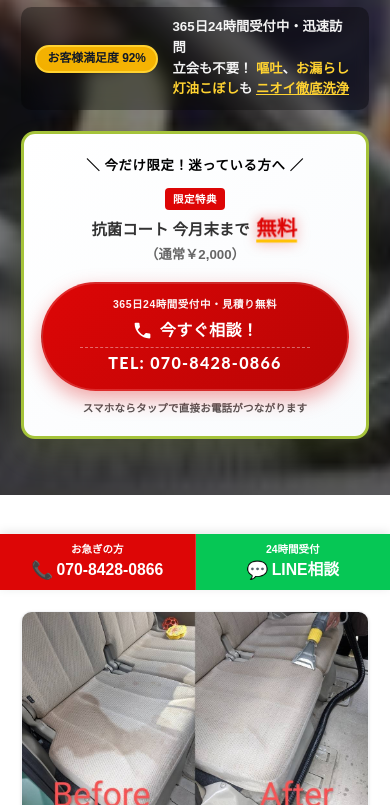
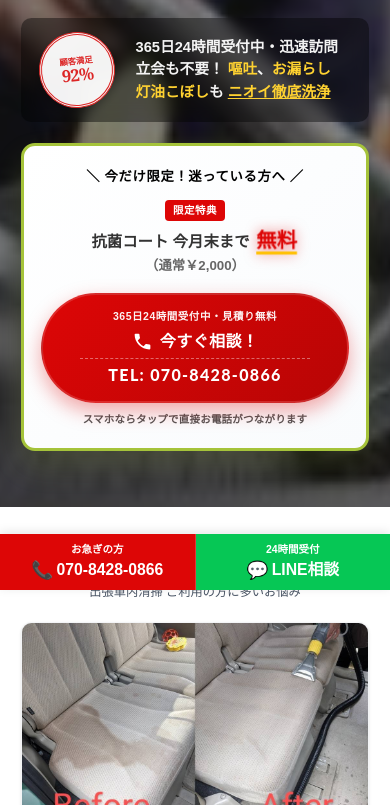
Before and after one commit to fins250903-arch/INS, an Astro site: page / in a window 390 px wide. Shown: the part 254-1059 px from the top of the page. Built offline with nearby package versions, Linux system fonts and the light colour scheme; Astro itself is replaced by a stand-in of ours.

Commit message:
style: ヘッダー最上部バナーの視認性改善、FV内太鼓判（丸ハンコ）の顧客満足度バナーへの変更、説明文の拡大

```diff
--- a/src/components/Header.astro
+++ b/src/components/Header.astro
@@ -40,7 +40,7 @@ import logoMark from '../assets/images/logo.png';
     </div>
   </div>
   <div
-    class="bg-primary text-white text-[10px] sm:text-xs py-1.5 px-3 sm:px-4 text-center font-bold leading-snug whitespace-pre-line"
+    class="bg-amber-400 text-black text-xs sm:text-sm md:text-base py-2.5 px-3 sm:px-4 text-center font-black tracking-wider leading-snug whitespace-pre-line border-b border-amber-500"
   >
     {`365日24時間受付中・迅速訪問\n立会も不要！ 嘔吐、お漏らし\n灯油こぼしも　ニオイ徹底洗浄`}
   </div>
--- a/src/components/LandingPage.astro
+++ b/src/components/LandingPage.astro
@@ -208,13 +208,12 @@ const formatDate = (value: string) => value.split(' ')[0].replace(/-/g, '.');
           <span class="mr-3 inline-block border-b-2 border-primary pb-0.5">地元密着</span>
           <span class="inline-block border-b-2 border-primary pb-0.5">実績多数</span>
         </p>
-        <div class="mt-6 flex flex-wrap items-center gap-4 rounded-xl bg-black/35 px-4 py-3 backdrop-blur-sm">
-          <span
-            class="fv-badge-text inline-flex items-center rounded-full border-2 border-amber-300 bg-amber-400/95 px-3 py-1 text-xs font-extrabold text-gray-900 shadow sm:text-sm"
-          >
-            お客様満足度 92%
-          </span>
-          <p class="fv-desc min-w-[12rem] flex-1 text-xs font-semibold leading-relaxed text-white/95 sm:text-sm">
+        <div class="mt-6 flex flex-wrap items-center gap-6 rounded-xl bg-black/40 px-5 py-4 backdrop-blur-sm">
+          <div class="fv-stamp">
+            <span class="fv-stamp-label">顧客満足</span>
+            <span class="fv-stamp-value">92%</span>
+          </div>
+          <p class="fv-desc min-w-[12rem] flex-1 text-base sm:text-lg font-bold leading-relaxed text-white/95">
             365日24時間受付中・迅速訪問<br />
             立会も不要！ <span class="text-amber-300 font-bold">嘔吐</span>、<span class="text-amber-300 font-bold">お漏らし</span><br />
             <span class="text-amber-300 font-bold">灯油こぼし</span>も <span class="text-amber-300 font-bold underline decoration-amber-300">ニオイ徹底洗浄</span>
@@ -864,6 +863,39 @@ DIYは軽度向きで深部汚れは限界`}
 
 <!-- Task 2: スマホ用FV視認性最適化用のスタイル上書き -->
 <style>
+  /* 丸いハンコ（太鼓判）スタイル */
+  .fv-stamp {
+    width: 82px;
+    height: 82px;
+    border: 4px double #dc2626; /* 太鼓判の二重丸ボーダー */
+    border-radius: 50%;
+    color: #dc2626;
+    background-color: rgba(255, 255, 255, 0.95);
+    display: inline-flex;
+    flex-direction: column;
+    align-items: center;
+    justify-content: center;
+    font-weight: 900;
+    transform: rotate(-6deg);
+    box-shadow: 0 4px 10px rgba(0, 0, 0, 0.25);
+    font-family: 'Noto Serif JP', 'Georgia', serif;
+    flex-shrink: 0;
+    z-index: 10;
+  }
+  .fv-stamp-label {
+    font-size: 0.65rem;
+    line-height: 1.1;
+    letter-spacing: -0.01em;
+    font-weight: 900;
+  }
+  .fv-stamp-value {
+    font-size: 1.35rem;
+    font-weight: 900;
+    line-height: 1;
+    letter-spacing: -0.05em;
+    margin-top: 1px;
+  }
+
   @media (max-width: 767px) {
     .fv-title {
       font-size: 2.15rem !important; /* 約120%〜130%拡大 */
@@ -874,12 +906,19 @@ DIYは軽度向きで深部汚れは限界`}
       font-size: 1.05rem !important; /* 約120%拡大 */
       margin-top: 1.25rem !important;
     }
-    .fv-badge-text {
-      font-size: 0.85rem !important; /* 約120%拡大 */
-      padding: 0.3rem 0.75rem !important;
+    .fv-stamp {
+      width: 76px;
+      height: 76px;
+      border-width: 3px;
+    }
+    .fv-stamp-label {
+      font-size: 0.6rem;
+    }
+    .fv-stamp-value {
+      font-size: 1.2rem;
     }
     .fv-desc {
-      font-size: 0.95rem !important; /* 約120%拡大 */
+      font-size: 1.05rem !important; /* 約120%拡大 */
       line-height: 1.55 !important;
     }
   }
```
